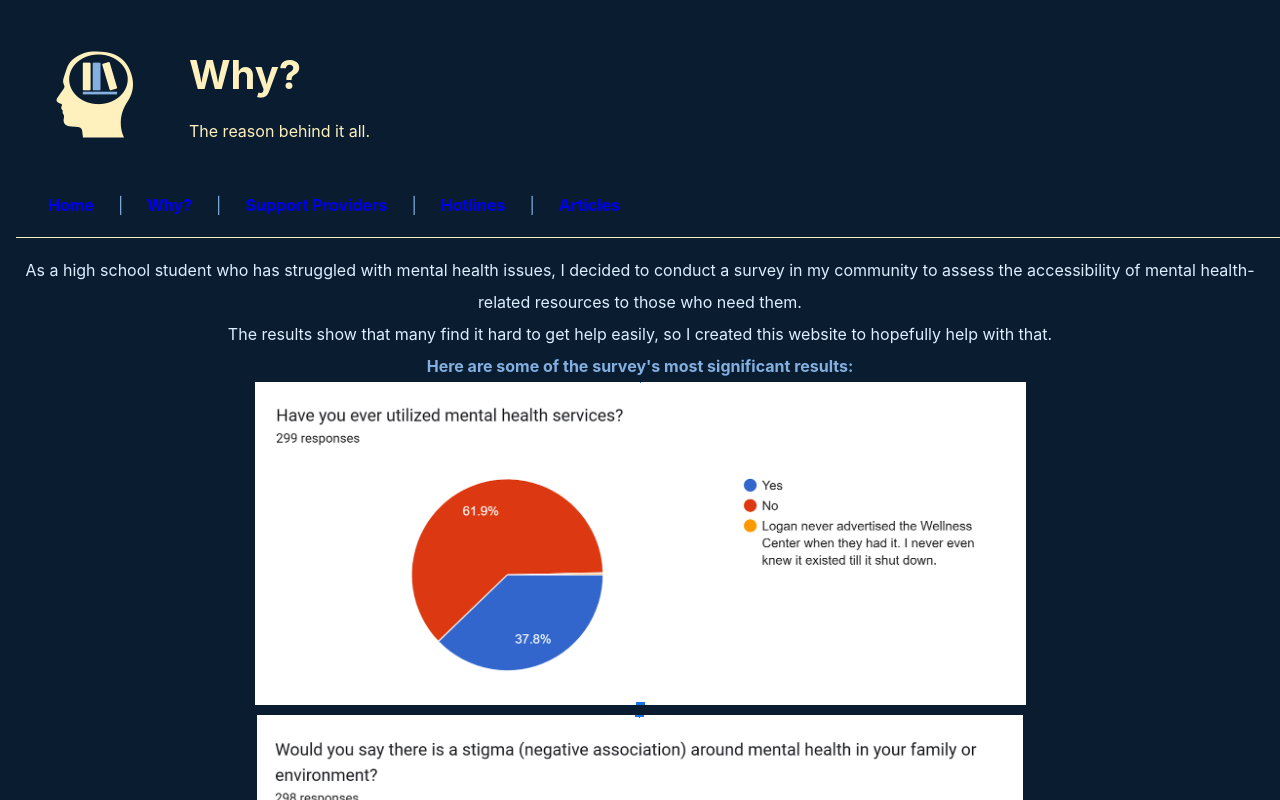
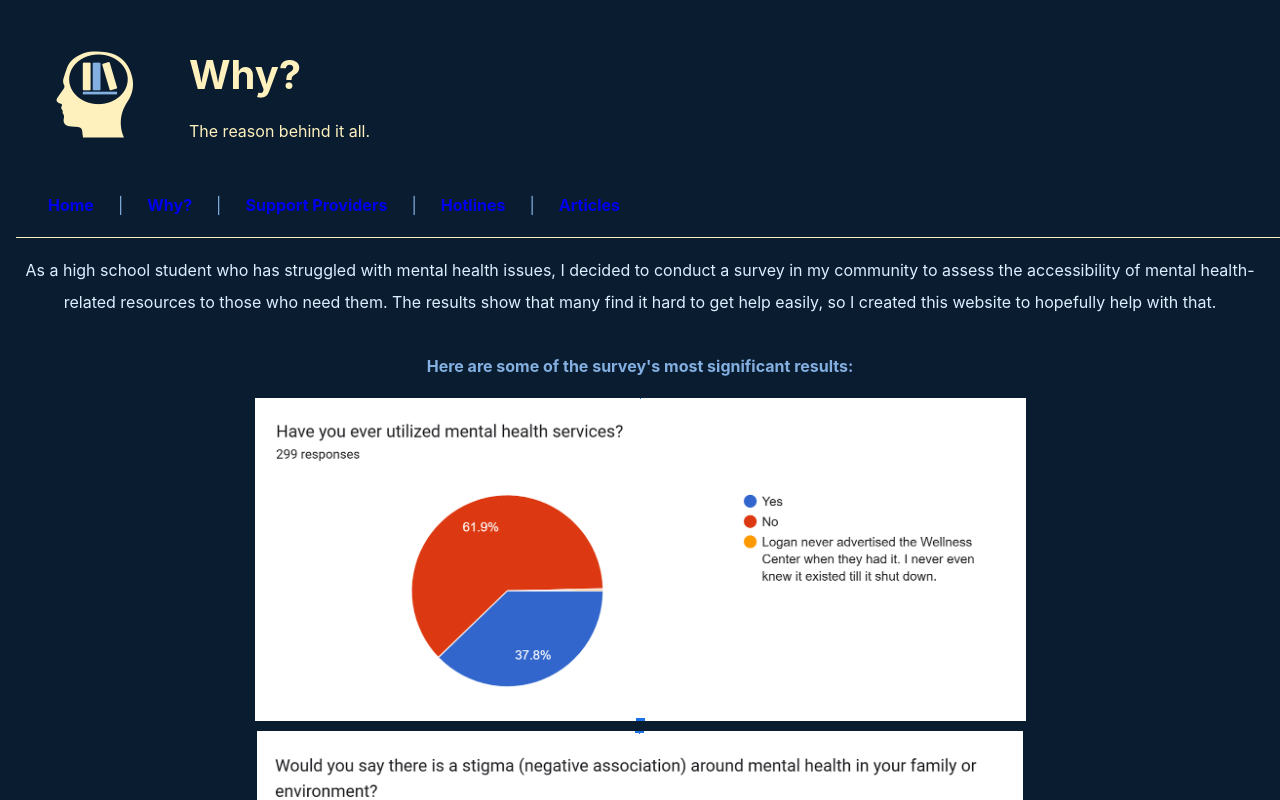
Before and after one commit to anyakapila/MentalHealthResources, a Vue app: page /why in a window 1280 px wide. Shown: the top 800 px of the page. Built offline with nearby package versions, Linux system fonts and the light colour scheme.

Commit message:
img formatting

```diff
--- a/src/views/Why.vue
+++ b/src/views/Why.vue
@@ -20,16 +20,17 @@
 
     <p>
       As a high school student who has struggled with mental health issues, I decided to conduct a survey in my community to assess the accessibility of mental health-related resources to those who need them.
-      <br />
       The results show that many find it hard to get help easily, so I created this website to hopefully help with that.
-      <br />
+      <br><br>
       <strong>Here are some of the survey's most significant results:</strong><br>
+    </p>
+
+    <div class = "image-grid">
       <img src="@/assets/why1.png"/><br>
       <img src="@/assets/why2.png"/><br>
       <img src="@/assets/why3.png"/><br>
       <img src="@/assets/why4.png"/><br>
-    </p>
-
+    </div>
 
   </main>
 </template>
```
Also changed, not shown: src/assets/base.css (line endings or trailing spaces).
